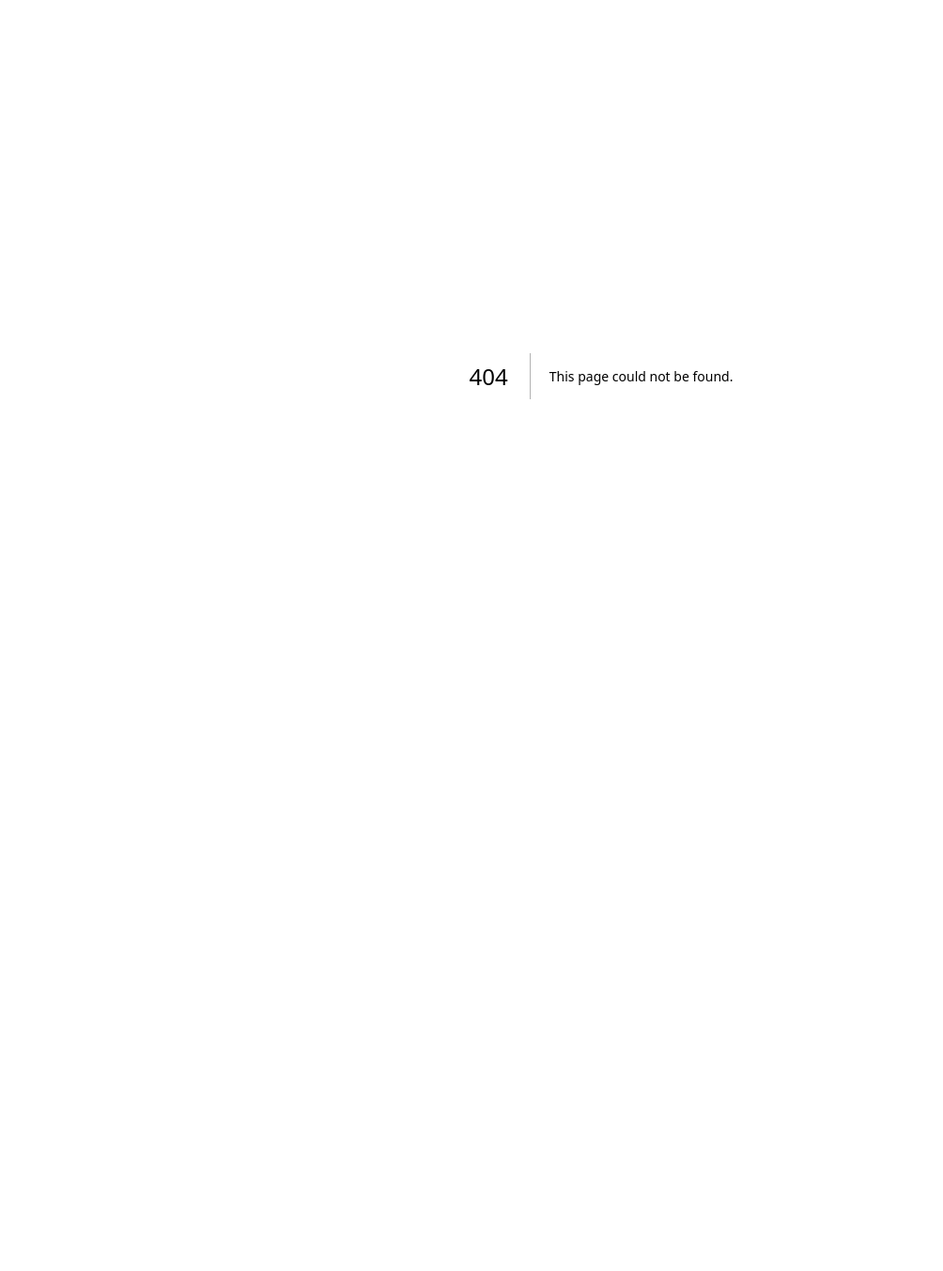
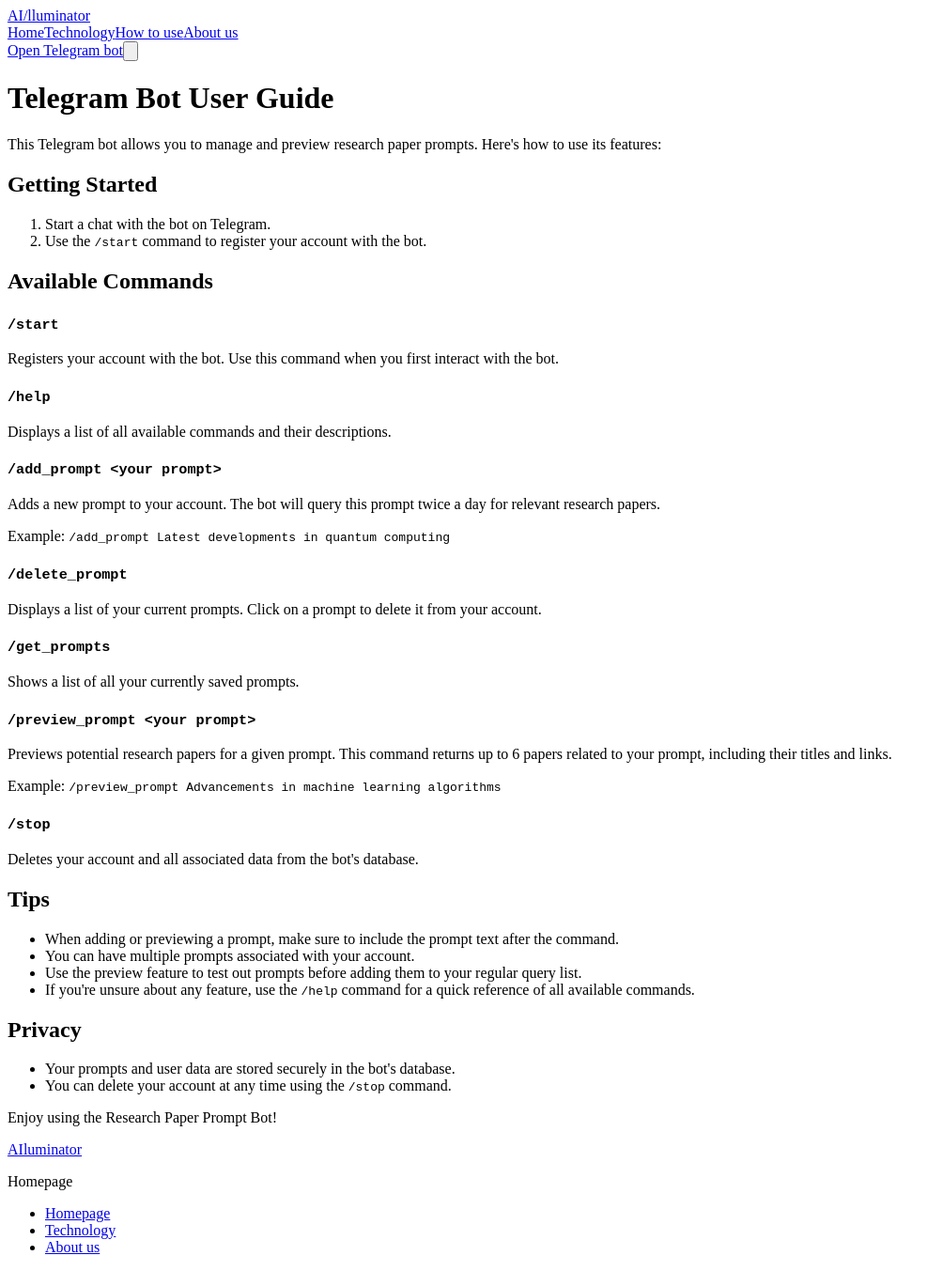
Before and after one commit to ai-lluminator/frontend, a Next.js app: page /how-to-use in a window 1280 px wide. Before the commit this address had no page. Shown: the whole page at 94% size, without its empty margins (0-1004 px from the left). Before the commit the page ends 800 px from the top, so only its background shows below. Built offline with nearby package versions, Linux system fonts and the light colour scheme.

Commit message:
Few api changes

```diff
--- a/app/api/papers/route.tsx
+++ b/app/api/papers/route.tsx
@@ -5,8 +5,6 @@ import { z } from 'zod';
 // zod schema for the request body
 const paperSchema = z.object({
   paper_url: z.string().url(),
-  title: z.string().optional(),
-  summary: z.string().optional(),
 });
 
 export async function POST(request: NextRequest) {
--- a/app/home/page.tsx
+++ b/app/home/page.tsx
@@ -3,7 +3,6 @@
 import Image from 'next/image';
 import { Chart as ChartJS, BarElement, CategoryScale, LinearScale, Tooltip, Legend } from 'chart.js';
 import { Bar } from 'react-chartjs-2';
-import '@/app/ui/global.css';
 import Header from '@/components/Header';
 import Footer from '@/components/Footer';
 
--- /dev/null
+++ b/app/how-to-use/page.tsx
@@ -0,0 +1,54 @@
+"use client";
+
+import Footer from "@/components/Footer";
+import Header from "@/components/Header";
+
+export default function HowToUse() {
+  return (
+    <div>
+      <Header />
+
+      <div className="prose">
+        <h1 id="telegram-bot-user-guide">Telegram Bot User Guide</h1>
+        <p>This Telegram bot allows you to manage and preview research paper prompts. Here&#39;s how to use its features:</p>
+        <h2 id="getting-started">Getting Started</h2>
+        <ol>
+          <li>Start a chat with the bot on Telegram.</li>
+          <li>Use the <code>/start</code> command to register your account with the bot.</li>
+        </ol>
+        <h2 id="available-commands">Available Commands</h2>
+        <h3 id="-start-"><code>/start</code></h3>
+        <p>Registers your account with the bot. Use this command when you first interact with the bot.</p>
+        <h3 id="-help-"><code>/help</code></h3>
+        <p>Displays a list of all available commands and their descriptions.</p>
+        <h3 id="-add_prompt-your-prompt-"><code>/add_prompt &lt;your prompt&gt;</code></h3>
+        <p>Adds a new prompt to your account. The bot will query this prompt twice a day for relevant research papers.</p>
+        <p>Example: <code>/add_prompt Latest developments in quantum computing</code></p>
+        <h3 id="-delete_prompt-"><code>/delete_prompt</code></h3>
+        <p>Displays a list of your current prompts. Click on a prompt to delete it from your account.</p>
+        <h3 id="-get_prompts-"><code>/get_prompts</code></h3>
+        <p>Shows a list of all your currently saved prompts.</p>
+        <h3 id="-preview_prompt-your-prompt-"><code>/preview_prompt &lt;your prompt&gt;</code></h3>
+        <p>Previews potential research papers for a given prompt. This command returns up to 6 papers related to your prompt, including their titles and links.</p>
+        <p>Example: <code>/preview_prompt Advancements in machine learning algorithms</code></p>
+        <h3 id="-stop-"><code>/stop</code></h3>
+        <p>Deletes your account and all associated data from the bot&#39;s database.</p>
+        <h2 id="tips">Tips</h2>
+        <ul>
+          <li>When adding or previewing a prompt, make sure to include the prompt text after the command.</li>
+          <li>You can have multiple prompts associated with your account.</li>
+          <li>Use the preview feature to test out prompts before adding them to your regular query list.</li>
+          <li>If you&#39;re unsure about any feature, use the <code>/help</code> command for a quick reference of all available commands.</li>
+        </ul>
+        <h2 id="privacy">Privacy</h2>
+        <ul>
+          <li>Your prompts and user data are stored securely in the bot&#39;s database.</li>
+          <li>You can delete your account at any time using the <code>/stop</code> command.</li>
+        </ul>
+        <p>Enjoy using the Research Paper Prompt Bot!</p>
+      </div>
+
+      <Footer />
+    </div>
+  )
+}
--- a/app/layout.tsx
+++ b/app/layout.tsx
@@ -3,11 +3,7 @@ export const metadata = {
   description: "Using the power of AI, this free-to-use tool will help you keep track of the latest scientific literature in your field."
 }
 
-export default function RootLayout({
-  children,
-}: {
-  children: React.ReactNode
-}) {
+export default function RootLayout({ children }: { children: React.ReactNode }) {
   return (
     <html lang="en">
       <body>{children}</body>
--- a/components/Header.tsx
+++ b/components/Header.tsx
@@ -1,3 +1,5 @@
+"use client";
+
 import Link from "next/link";
 import { useState } from "react";
 
@@ -16,6 +18,9 @@ export default function Header() {
           </Link>
           <Link href="/technology" className="text-sm font-medium hover:underline">
             Technology
+          </Link>
+          <Link href="/how-to-use" className="text-sm font-medium hover:underline">
+            How to use
           </Link>
           <Link href="/about" className="text-sm font-medium hover:underline">
             About us
```
Also changed, not shown: app/api/links/route.tsx (+9 -6 lines), app/link/[slug]/route.tsx (+6 -9 lines).
